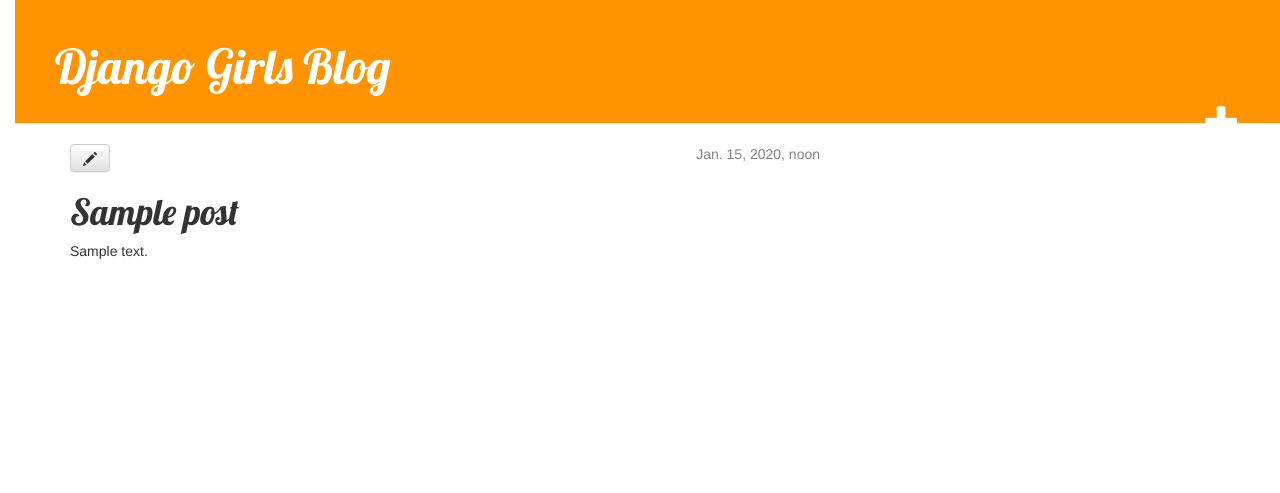
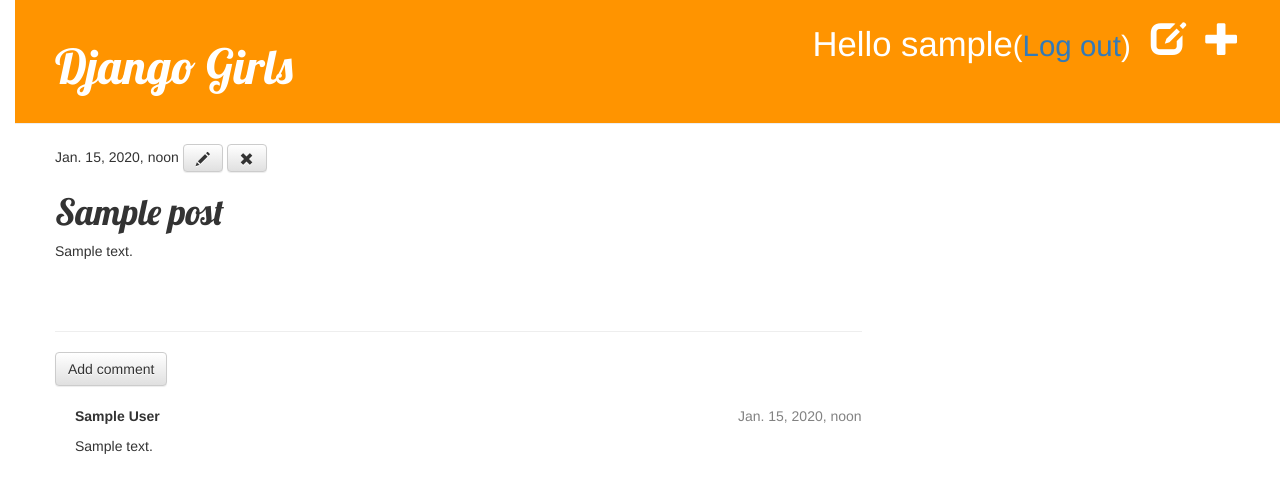
Before and after one commit to filipok/my-first-blog, a Django app: page /post/1/ in a window 1280 px wide. Shown: the top 493 px of the page. Run offline with Django 3.2, Linux system fonts and the light colour scheme; a user stored in the database is signed in; tables that the repository leaves empty hold one stand-in row (values such as "Sample post"); some libraries are stand-ins or nearby versions.

Commit message:
some more tutorials

```diff
--- a/blog/admin.py
+++ b/blog/admin.py
@@ -1,4 +1,5 @@
 from django.contrib import admin
-from .models import Post
+from .models import Post, Comment
 
 admin.site.register(Post)
+admin.site.register(Comment)
--- a/blog/models.py
+++ b/blog/models.py
@@ -15,3 +15,20 @@ class Post(models.Model):
 
 	def __str__(self):
 		return self.title
+
+	def approved_comments(self):
+		return self.comments.filter(approved_comment=True)
+
+class Comment(models.Model):
+    post = models.ForeignKey('blog.Post', related_name='comments')
+    author = models.CharField(max_length=200)
+    text = models.TextField()
+    created_date = models.DateTimeField(default=timezone.now)
+    approved_comment = models.BooleanField(default=False)
+
+    def approve(self):
+        self.approved_comment = True
+        self.save()
+
+    def __str__(self):
+        return self.text
--- a/blog/static/css/blog.css
+++ b/blog/static/css/blog.css
@@ -55,3 +55,7 @@ h1, h2, h3, h4 {
 .post h1 a, .post h1 a:visited {
     color: #000000;
 }
+
+.comment {
+    margin: 20px 0px 20px 20px;
+}
--- a/blog/templates/blog/base.html
+++ b/blog/templates/blog/base.html
@@ -9,12 +9,16 @@
     </head>
 <body>
     <div class="page-header">
-        <h1><a href="/">Django Girls Blog</a></h1>
-        {% if user.is_authenticated %}
-			<a href="{% url 'post_new' %}" class="top-menu"><span class="glyphicon glyphicon-plus"></span></a>
+		{% if user.is_authenticated %}
+		<a href="{% url "post_new" %}" class="top-menu"><span class="glyphicon glyphicon-plus"></span></a>
+		<a href="{% url "post_draft_list" %}" class="top-menu"><span class="glyphicon glyphicon-edit"></span></a>
+		<p class="top-menu">Hello {{ user.username }}<small>(<a href="{% url "django.contrib.auth.views.logout" %}">Log out</a>)</small></p>
+		{% else %}
+		<a href="{% url "django.contrib.auth.views.login" %}" class="top-menu"><span class="glyphicon glyphicon-lock"></span></a>
 		{% endif %}
-    </div>
-    <div class="content container">
+    <h1><a href="{% url "blog.views.post_list" %}">Django Girls</a></h1>
+</div>
+    <div class="content">
         <div class="row">
             <div class="col-md-8">
             {% block content %}
--- a/blog/templates/blog/post_detail.html
+++ b/blog/templates/blog/post_detail.html
@@ -3,14 +3,34 @@
 {% block content %}
     <div class="post">
         {% if post.published_date %}
-            <div class="date">
-                {{ post.published_date }}
-            </div>
-        {% endif %}
+			{{ post.published_date }}
+		{% else %}
+			<a class="btn btn-default" href="{% url "blog.views.post_publish" pk=post.pk %}">Publish</a>
+		{% endif %}
         {% if user.is_authenticated %}
 			<a class="btn btn-default" href="{% url 'post_edit' pk=post.pk %}"><span class="glyphicon glyphicon-pencil"></span></a>
+			<a class="btn btn-default" href="{% url "post_remove" pk=post.pk %}"><span class="glyphicon glyphicon-remove"></span></a>
 		{% endif %}
         <h1>{{ post.title }}</h1>
         <p>{{ post.text|linebreaks }}</p>
     </div>
+<hr>
+<a class="btn btn-default" href="{% url "add_comment_to_post" pk=post.pk %}">Add comment</a>
+{% for comment in post.comments.all %}
+    {% if user.is_authenticated or comment.approved_comment %}
+    <div class="comment">
+        <div class="date">
+            {{ comment.created_date }}
+            {% if not comment.approved_comment %}
+                <a class="btn btn-default" href="{% url "comment_remove" pk=comment.pk %}"><span class="glyphicon glyphicon-remove"></span></a>
+                <a class="btn btn-default" href="{% url "comment_approve" pk=comment.pk %}"><span class="glyphicon glyphicon-ok"></span></a>
+            {% endif %}
+        </div>
+        <strong>{{ comment.author }}</strong>
+        <p>{{ comment.text|linebreaks }}</p>
+    </div>
+    {% endif %}
+{% empty %}
+    <p>No comments here yet :(</p>
+{% endfor %}
 {% endblock %}
--- a/blog/templates/blog/post_list.html
+++ b/blog/templates/blog/post_list.html
@@ -7,6 +7,7 @@
 				<p>published: {{ post.published_date }}</p>
 			</div>
 			<h1><a href="{% url 'post_detail' pk=post.pk %}">{{ post.title }}</a></h1>
+			<a href="{% url "blog.views.post_detail" pk=post.pk %}">Comments: {{ post.approved_comments.count }}</a>
 			<p>{{ post.text|linebreaks }}</p>
 		</div>
 	{% endfor %}
--- a/blog/urls.py
+++ b/blog/urls.py
@@ -6,4 +6,10 @@ urlpatterns = [
 	url(r'^post/(?P<pk>[0-9]+)/$', views.post_detail, name='post_detail'),
 	url(r'^post/new/$', views.post_new, name='post_new'),
 	url(r'^post/(?P<pk>[0-9]+)/edit/$', views.post_edit, name='post_edit'),
+	url(r'^drafts/$', views.post_draft_list, name='post_draft_list'),
+	url(r'^post/(?P<pk>[0-9]+)/publish/$', views.post_publish, name='post_publish'),
+	url(r'^post/(?P<pk>[0-9]+)/remove/$', views.post_remove, name='post_remove'),
+	url(r'^post/(?P<pk>[0-9]+)/comment/$', views.add_comment_to_post, name='add_comment_to_post'),
+	url(r'^comment/(?P<pk>[0-9]+)/approve/$', views.comment_approve, name='comment_approve'),
+	url(r'^comment/(?P<pk>[0-9]+)/remove/$', views.comment_remove, name='comment_remove'),
 ]
--- a/blog/views.py
+++ b/blog/views.py
@@ -1,8 +1,9 @@
 from django.utils import timezone
 from django.shortcuts import render, get_object_or_404
 from .models import Post
-from .forms import PostForm
+from .forms import PostForm, CommentForm
 from django.shortcuts import redirect
+from django.contrib.auth.decorators import login_required
 
 def post_list(request):
 	posts = Post.objects.filter(published_date__lte=timezone.now()).order_by('published_date')
@@ -12,7 +13,7 @@ def post_detail(request, pk):
     post = get_object_or_404(Post, pk=pk)
     return render(request, 'blog/post_detail.html', {'post': post})
 
-
+@login_required
 def post_new(request):
     if request.method == "POST":
         form = PostForm(request.POST)
@@ -26,7 +27,7 @@ def post_new(request):
         form = PostForm()
     return render(request, 'blog/post_edit.html', {'form': form})
 
-
+@login_required
 def post_edit(request, pk):
     post = get_object_or_404(Post, pk=pk)
     if request.method == "POST":
@@ -40,3 +41,47 @@ def post_edit(request, pk):
     else:
         form = PostForm(instance=post)
     return render(request, 'blog/post_edit.html', {'form': form})
+
+@login_required
+def post_draft_list(request):
+	posts = Post.objects.filter(published_date__isnull=True).order_by('created_date')
+	return render(request, 'blog/post_draft_list.html', {'posts': posts})
+
+@login_required
+def post_publish(request, pk):
+    post = get_object_or_404(Post, pk=pk)
+    post.publish()
+    return redirect('blog.views.post_detail', pk=pk)
+
+@login_required
+def post_remove(request, pk):
+    post = get_object_or_404(Post, pk=pk)
+    post.delete()
+    return redirect('blog.views.post_list')
+
+
+def add_comment_to_post(request, pk):
+    post = get_object_or_404(Post, pk=pk)
+    if request.method == "POST":
+        form = CommentForm(request.POST)
+        if form.is_valid():
+            comment = form.save(commit=False)
+            comment.post = post
+            comment.save()
+            return redirect('blog.views.post_detail', pk=post.pk)
+    else:
+        form = CommentForm()
+    return render(request, 'blog/add_comment_to_post.html', {'form': form})
+
+@login_required
+def comment_approve(request, pk):
+    comment = get_object_or_404(Comment, pk=pk)
+    comment.approve()
+    return redirect('blog.views.post_detail', pk=comment.post.pk)
+
+@login_required
+def comment_remove(request, pk):
+    comment = get_object_or_404(Comment, pk=pk)
+    post_pk = comment.post.pk
+    comment.delete()
+    return redirect('blog.views.post_detail', pk=post_pk)
--- a/mysite/settings.py
+++ b/mysite/settings.py
@@ -102,3 +102,4 @@ USE_TZ = True
 
 STATIC_URL = '/static/'
 STATIC_ROOT = os.path.join(BASE_DIR, 'static')
+LOGIN_REDIRECT_URL = '/'
--- a/mysite/urls.py
+++ b/mysite/urls.py
@@ -1,7 +1,10 @@
-from django.conf.urls import include, url
+from django.conf.urls import patterns, include, url
 from django.contrib import admin
+admin.autodiscover()
 
 urlpatterns = [
     url(r'^admin/', include(admin.site.urls)),
+    url(r'^accounts/login/$', 'django.contrib.auth.views.login'),
+    url(r'^accounts/logout/$', 'django.contrib.auth.views.logout', {'next_page': '/'}),
     url(r'', include('blog.urls')),
 ]
```
Also changed, not shown: blog/forms.py (+7 -1 lines), blog/templates/blog/add_comment_to_post.html (added, +9 -0 lines), blog/templates/blog/post_draft_list.html (added, +11 -0 lines), blog/templates/registration/login.html (added, +26 -0 lines), blog/migrations/0002_comment.py (added).
